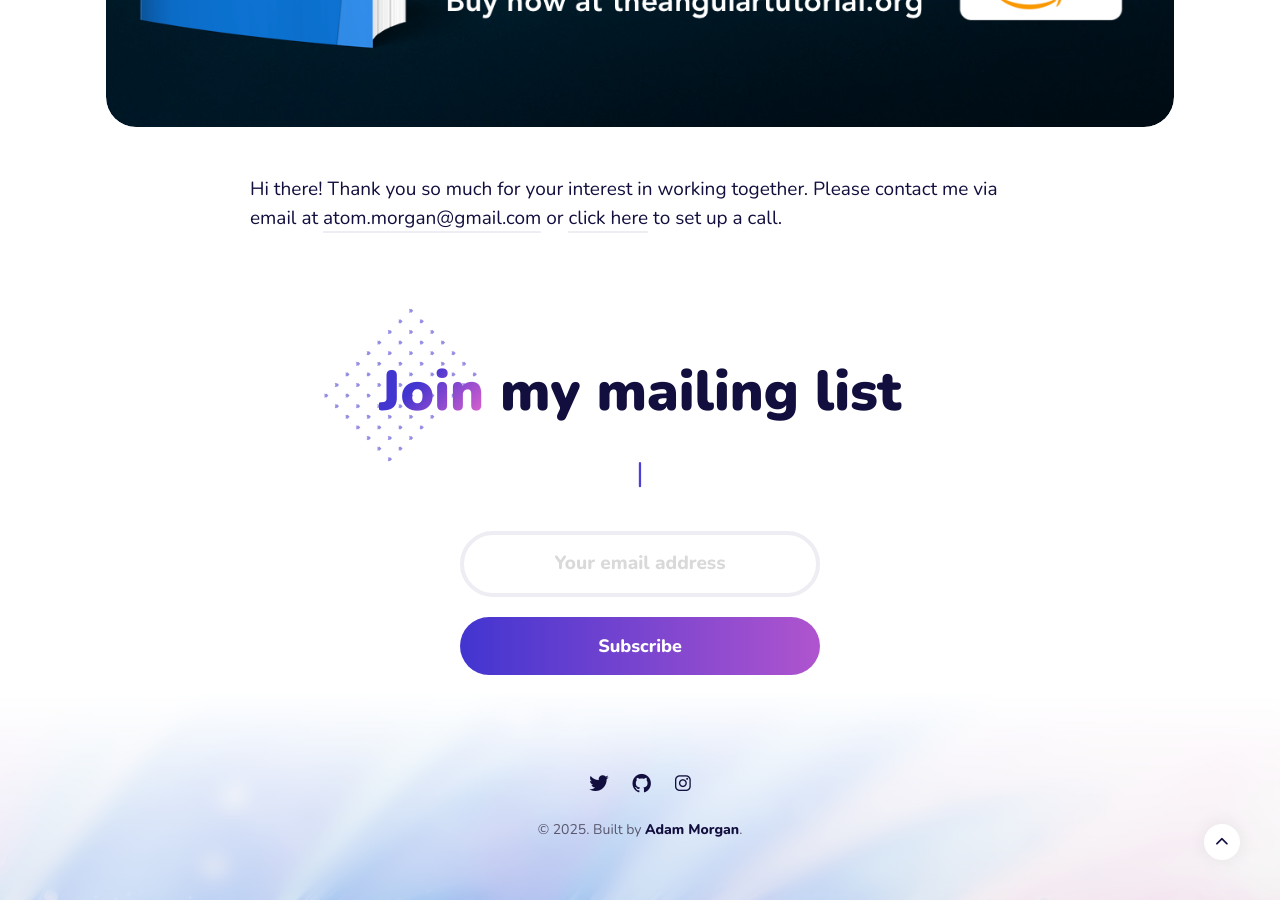
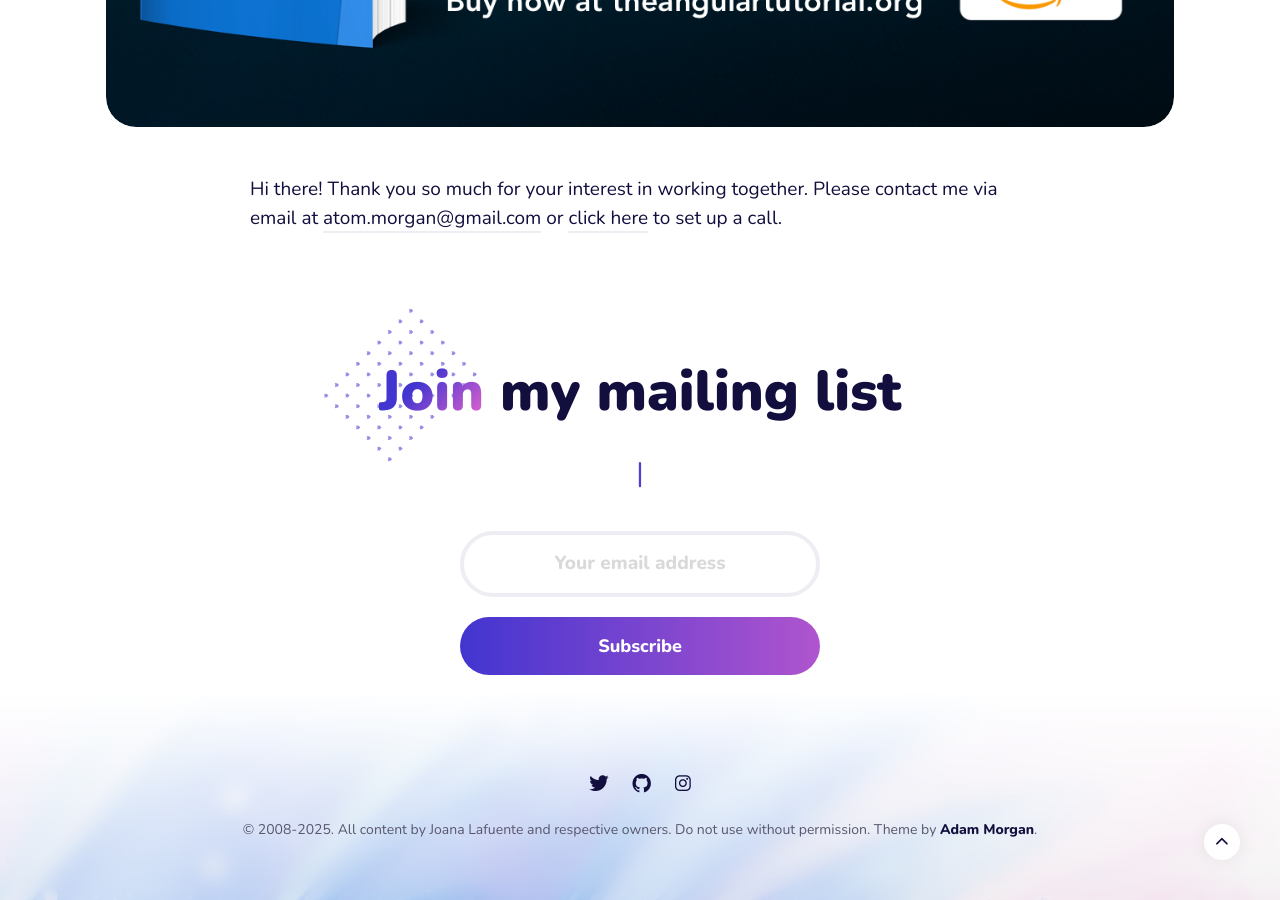
Before and after one commit to RawrStudioGH/jolafuente, a Jekyll site: the page built from _pages/contact.md, in a window 1280 px wide and 900 px high, scrolled down 981 px. Built offline with Jekyll 4.4.1, drawn with Linux system fonts in a browser that asks for light colours.

Commit message:
Update footer.html

```diff
--- a/_includes/footer.html
+++ b/_includes/footer.html
@@ -13,7 +13,7 @@
     <div class="row">
       <div class="col col-12">
         {% include social-link.html %}
-        <div class="copyright">&copy; {{site.time | date: '%Y'}}. Built by <a href="https://atom-morgan.github.io/">Adam Morgan</a>.</div>
+        <div class="copyright">© 2008-{{site.time | date: '%Y'}}. All content by Joana Lafuente and respective owners. Do not use without permission. Theme by <a href="https://atom-morgan.github.io/">Adam Morgan</a>.</div>
       </div>
     </div>
   </div>
```
